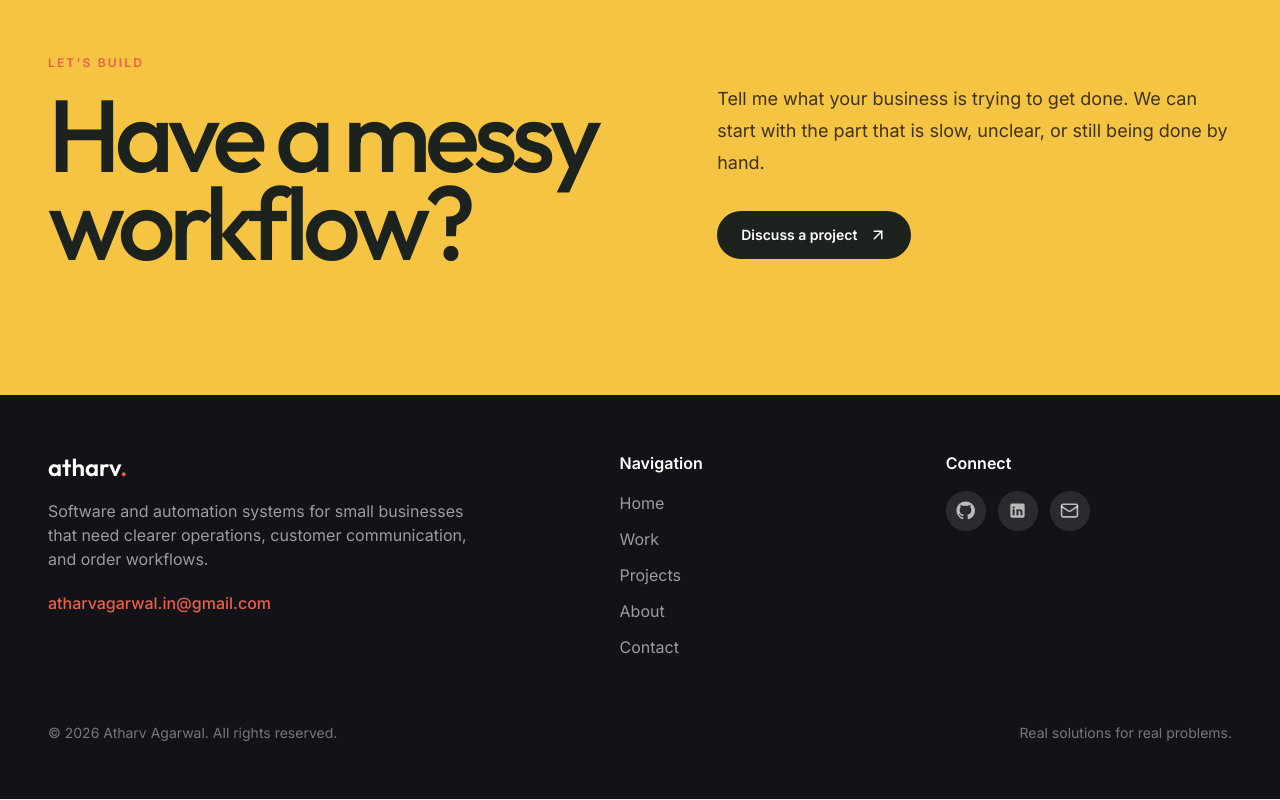
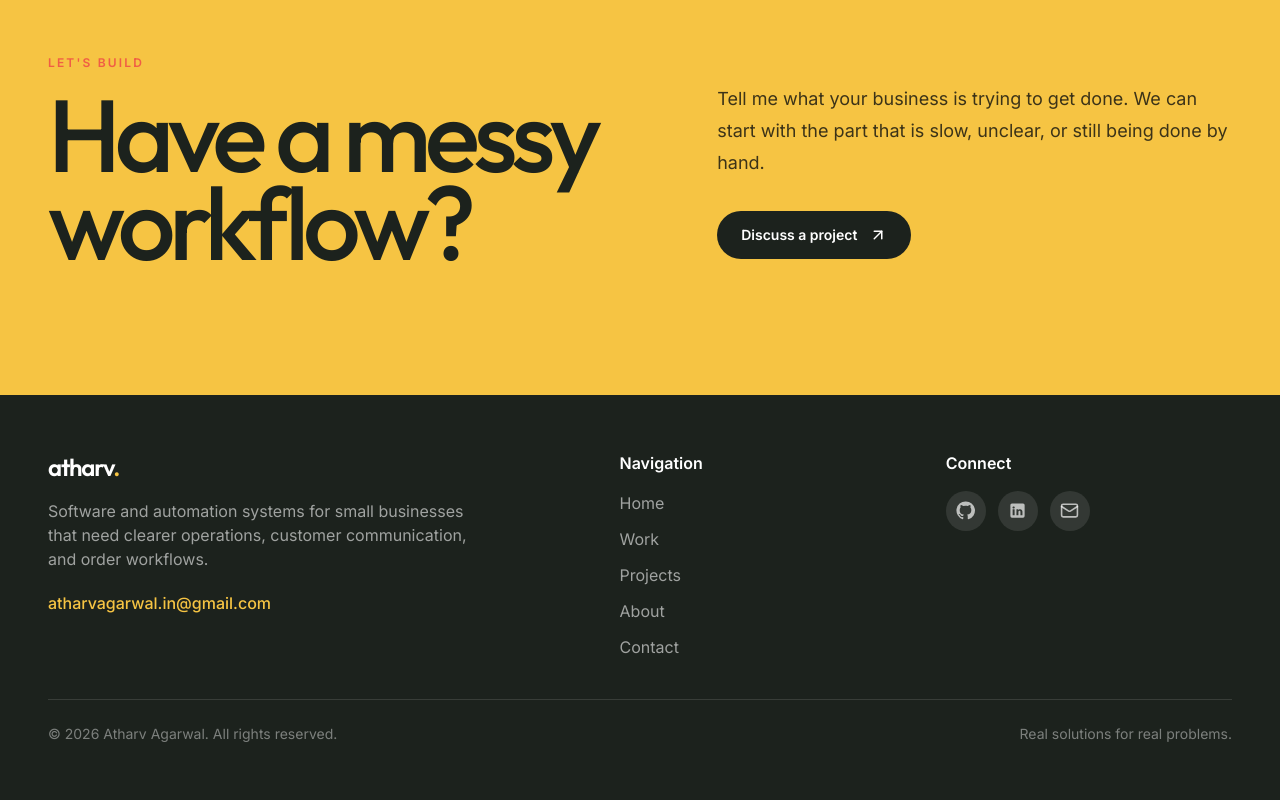
Before and after one commit to DevAtharv/personal, a Next.js app: page / in a window 1280 px wide. Shown: the part 4182-4982 px from the top of the page. Built offline with nearby package versions, Linux system fonts and the light colour scheme.

Commit message:
Restyle footer for editorial portfolio

```diff
--- a/src/components/layout/Footer.tsx
+++ b/src/components/layout/Footer.tsx
@@ -27,17 +27,17 @@ export default function Footer() {
   ];
 
   return (
-    <footer className="bg-[#111318] py-14 text-white">
-      <div className="container mx-auto px-6 md:px-12">
+    <footer className="bg-[#1c221d] py-14 text-white">
+      <div className="mx-auto max-w-[1440px] px-5 sm:px-8 lg:px-12">
         <div className="grid grid-cols-1 gap-10 md:grid-cols-[1.3fr_0.7fr_0.7fr]">
           <div>
-            <Link href="/" className="inline-block font-heading text-2xl font-semibold text-white">
-              atharv<span className="text-accent">.</span>
+            <Link href="/" className="inline-block font-heading text-2xl font-semibold tracking-[-0.05em] text-white">
+              atharv<span className="text-[#f6c443]">.</span>
             </Link>
             <p className="mt-4 max-w-md text-white/58">
               Software and automation systems for small businesses that need clearer operations, customer communication, and order workflows.
             </p>
-            <a href={`mailto:${contactEmail}`} className="mt-5 inline-flex font-medium text-accent hover:text-accent-hover">
+            <a href={`mailto:${contactEmail}`} className="mt-5 inline-flex font-medium text-[#f6c443] transition-colors hover:text-white">
               {contactEmail}
             </a>
           </div>
@@ -46,7 +46,7 @@ export default function Footer() {
             <h4 className="mb-4 font-semibold text-white">Navigation</h4>
             <ul className="space-y-3 text-white/58">
               {navLinks.map((link) => (
-                <li key={link.path}><Link href={link.path} className="hover:text-accent transition-colors">{link.name}</Link></li>
+                <li key={link.path}><Link href={link.path} className="transition-colors hover:text-[#f6c443]">{link.name}</Link></li>
               ))}
             </ul>
           </div>
@@ -55,14 +55,7 @@ export default function Footer() {
             <h4 className="mb-4 font-semibold text-white">Connect</h4>
             <div className="flex gap-3">
               {socialLinks.map((social) => (
-                <a
-                  key={social.label}
-                  href={social.href}
-                  target={social.href.startsWith("http") ? "_blank" : undefined}
-                  rel={social.href.startsWith("http") ? "noopener noreferrer" : undefined}
-                  aria-label={social.label}
-                  className="flex h-10 w-10 items-center justify-center rounded-full bg-white/10 text-white/68 transition-all hover:bg-accent hover:text-white"
-                >
+                <a key={social.label} href={social.href} target={social.href.startsWith("http") ? "_blank" : undefined} rel={social.href.startsWith("http") ? "noopener noreferrer" : undefined} aria-label={social.label} className="flex h-10 w-10 items-center justify-center rounded-full bg-white/10 text-white/68 transition-all hover:bg-[#f05d45] hover:text-white">
                   {social.icon}
                 </a>
               ))}
@@ -70,7 +63,7 @@ export default function Footer() {
           </div>
         </div>
 
-        <div className="mt-10 flex flex-col justify-between gap-4 pt-6 text-sm text-white/42 md:flex-row md:items-center">
+        <div className="mt-10 flex flex-col justify-between gap-4 border-t border-white/12 pt-6 text-sm text-white/42 md:flex-row md:items-center">
           <p>&copy; {currentYear} Atharv Agarwal. All rights reserved.</p>
           <p>Real solutions for real problems.</p>
         </div>
```
